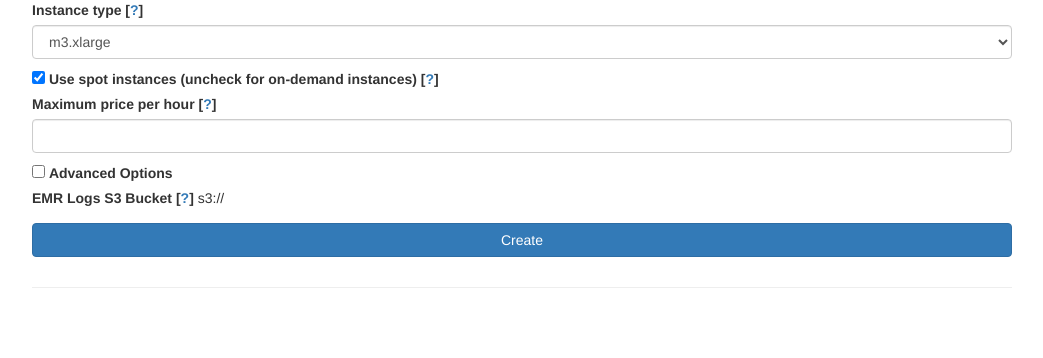
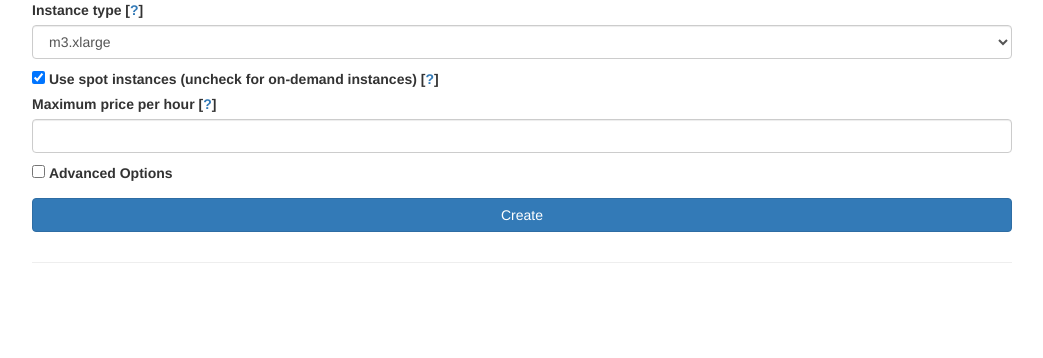
Before and after one commit to arapat/spark-notebook, a Flask app: template spark_notebook/templates/emr-list-create.html in a window 1280 px wide. Shown: the part 613-971 px from the top of the page, without its empty margins (118-1161 px from the left). After the commit the page ends 876 px from the top, so only its background shows below. Run offline with Flask 2, Linux system fonts and the light colour scheme; the template is opened without the code that fills it, so the values that code supplies are empty; some libraries are stand-ins or nearby versions.

Commit message:
Moved the EMR Logs S3 Bucket to the details page

```diff
--- a/spark_notebook/templates/emr-details.html
+++ b/spark_notebook/templates/emr-details.html
@@ -23,7 +23,9 @@
         <p>
             <b>State Message:</b> {{data["state_message"]}}
         </p>
-
+        <p>
+            <b>EMR Logs S3 Bucket:</b> s3://{{data["logs_bucket_name"]}}/elasticmapreduce/{{data["cluster_id"]}}/node
+        </p>
         <hr>
 
         {% if data["state"] == "RUNNING" or data["state"] == "WAITING" %}
--- a/spark_notebook/templates/emr-list-create.html
+++ b/spark_notebook/templates/emr-list-create.html
@@ -152,10 +152,6 @@
                 <input id="bootstrap_path" class="form-control" name="bootstrap_path"
                        placeholder="s3://bucket_name/script.sh">
             </div><br/>
-            <label>EMR Logs S3 Bucket
-                [<a data-toggle="tooltip" title="S3 Bucket name where all of the EMR logs are stored. The S3 bucket can be accessed from the AWS
-                console.">?</a>]</label>
-            s3://{{data["logs_bucket_name"]}}
             <button class="btn btn-primary btn-block" type="submit">Create</button>
         </form>
     </div>
```
Also changed, not shown: spark_notebook/server.py (+11 -11 lines).
